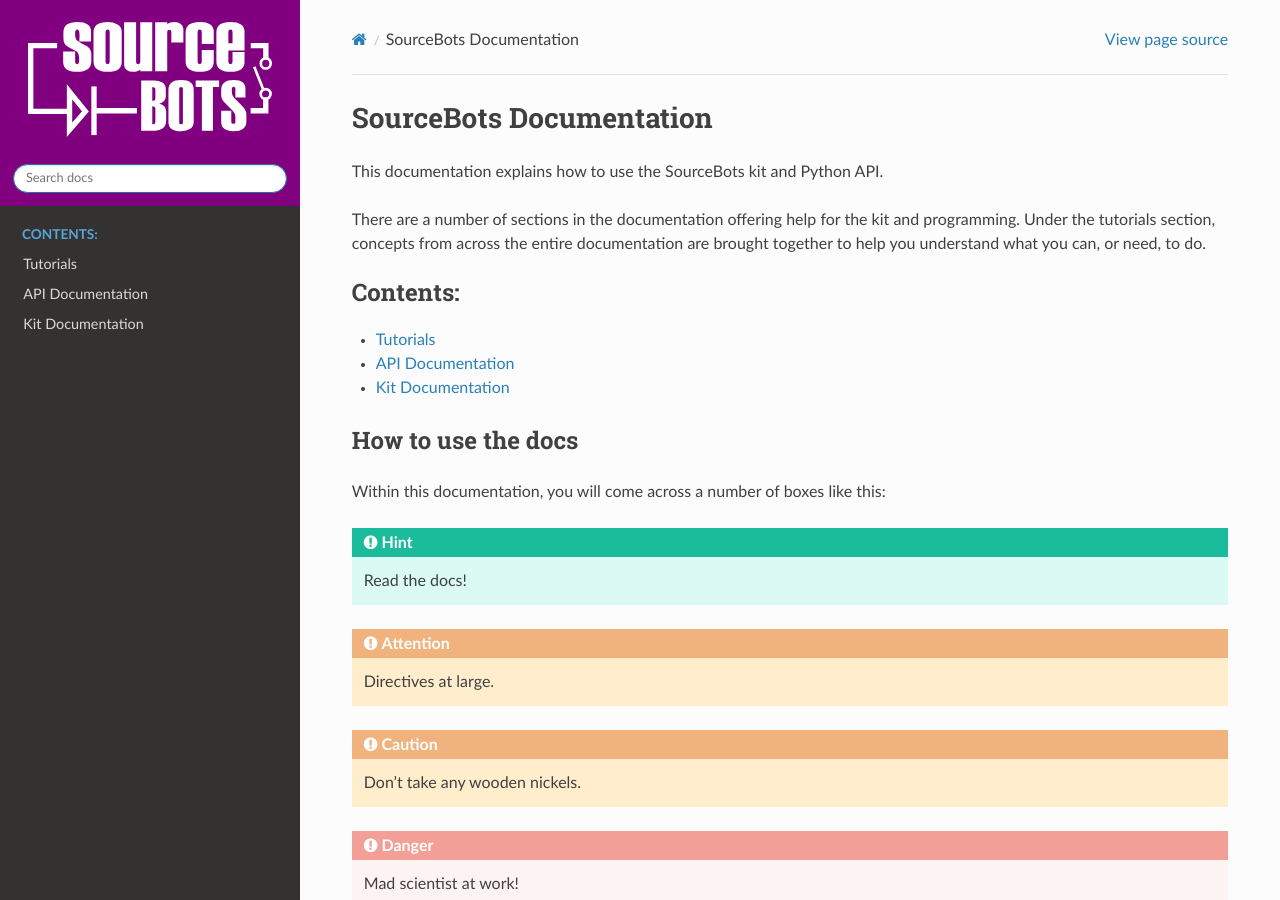
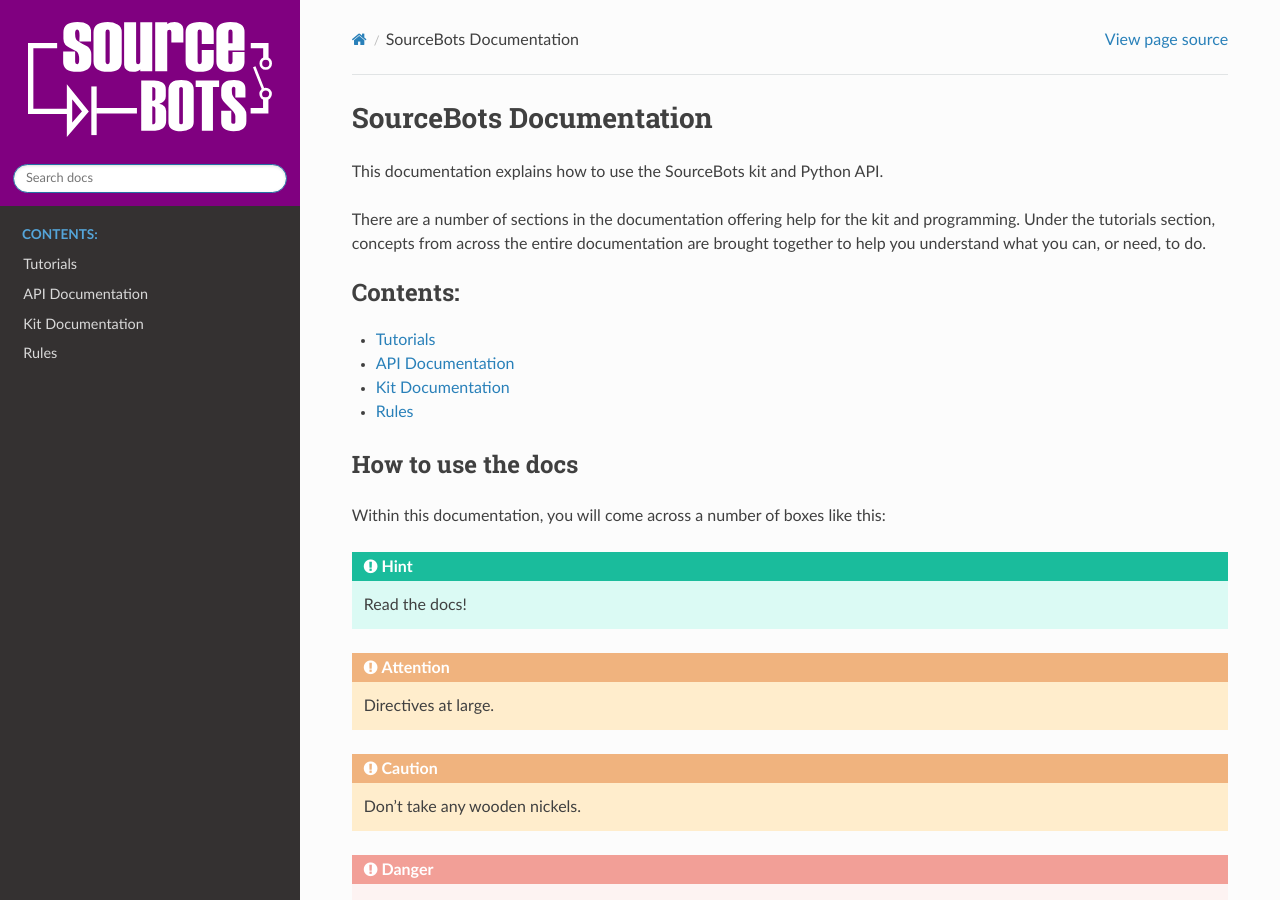
Before and after one commit to sourcebots/sbot, a Sphinx documentation site: the page built from docs/source/index.rst, in a window 1280 px wide and 900 px high. Built offline with Sphinx 7.4.7 and the Read the Docs theme 2.0.0, drawn with Linux system fonts in a browser that asks for light colours.

Commit message:
Add rules page

```diff
--- a/docs/source/index.rst
+++ b/docs/source/index.rst
@@ -13,6 +13,7 @@ There are a number of sections in the documentation offering help for the kit an
    tutorials/index
    api/index
    kit/index
+   rules/index
 
 How to use the docs
 -------------------
--- /dev/null
+++ b/docs/source/rules/index.rst
@@ -0,0 +1,4 @@
+Rules
+======
+
+`Download the rules </_static/rules.pdf>`_
```
